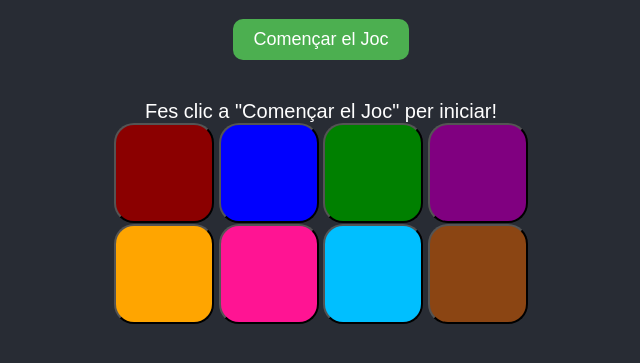
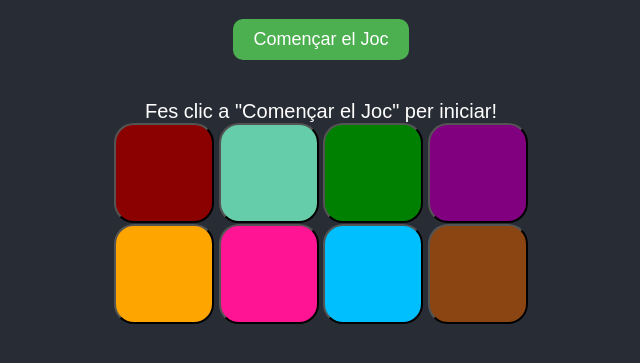
Before and after one commit to PepMi2008/simonsays, a website: page simonsay.html in a window 1280 px wide. Shown: the part 87-450 px from the top of the page, without its empty margins (319-959 px from the left). Drawn offline with Linux system fonts and the light colour scheme.

Commit message:
Update simonsay.css

```diff
--- a/simonsay.css
+++ b/simonsay.css
@@ -35,7 +35,7 @@ body {
 }
 
 .red { background-color: darkred; }
-.blue { background-color: blue; }
+.blue { background-color: mediumaquamarine; }
 .green { background-color: green; }
 .brown { background-color: saddlebrown; }
 .purple { background-color: purple; }
```
